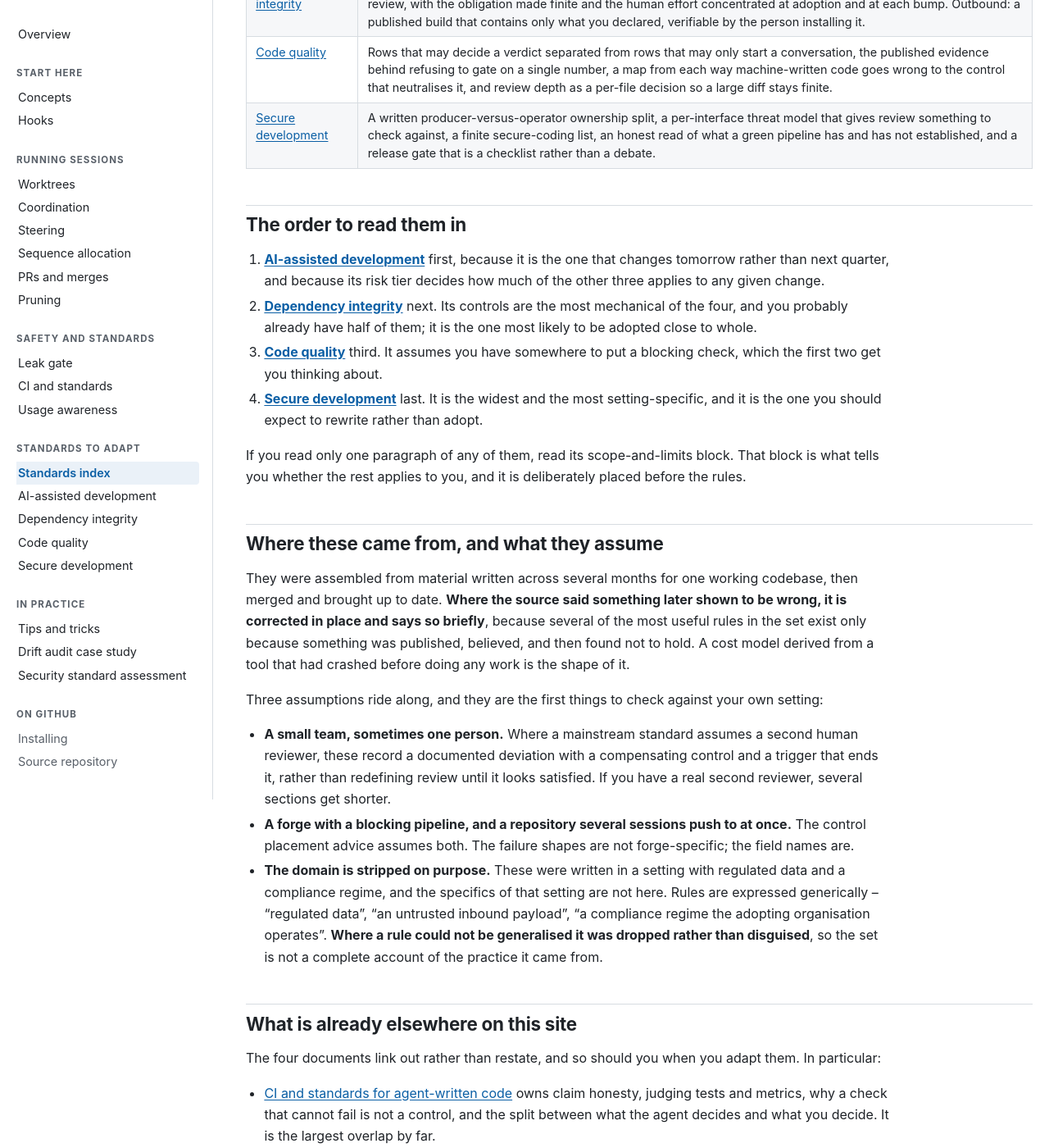
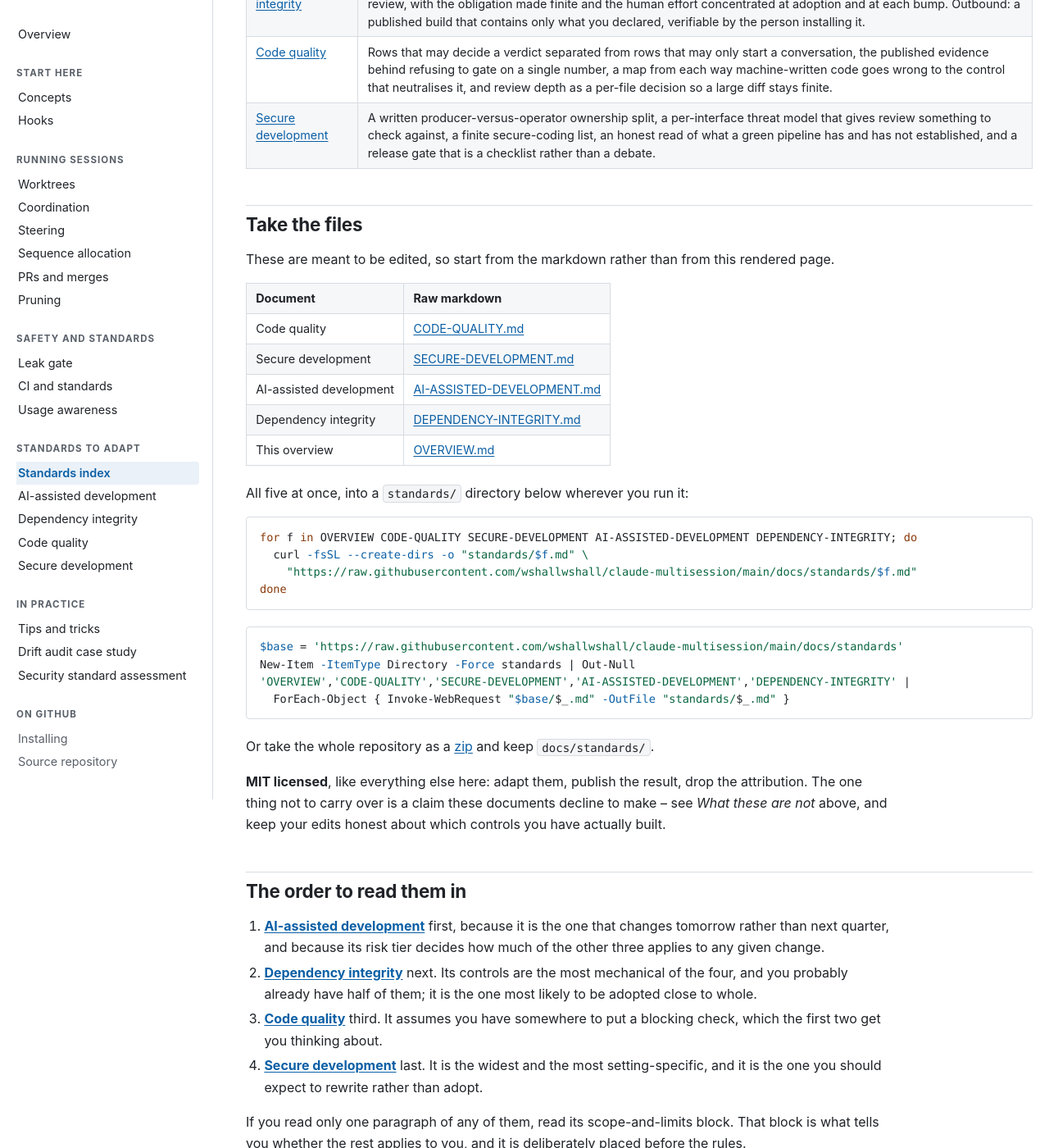
Before and after one commit to wshallwshall/claude-multisession, a Jekyll site: the page built from docs/standards/OVERVIEW.md, in a window 1280 px wide and 1400 px high, scrolled down 1596 px. Shown: the whole window at 82% size. Built offline with Jekyll 4.4.1, drawn with Linux system fonts in a browser that asks for light colours; our own code applies the rules of GitHub Pages for plain Markdown files.

Commit message:
docs(standards): hand the reader the files, not just the rendered pages
The four standards are meant to be edited, and the site published them only as
HTML. A reader who wanted to adopt one had to copy prose out of a web page.

The overview gains a "Take the files" section: a per-document raw-markdown link,
a sh loop and a PowerShell loop that fetch all five into a standards/ directory,
a whole-repository zip link, and the licence position stated where someone is
about to take them -- MIT, adapt and drop the attribution, but do not carry over
a claim the documents decline to make.

Each of the four also carries a one-line pointer under its opening paragraph, so
a reader arriving directly on a page rather than through the overview is not
stuck copying from HTML.

The drift pin is widened to match. It validated blob/main URLs only, so it would
have gone silently blind to raw.githubusercontent.com links the moment they were
added -- the pattern would have seen half the published URLs and reported a clean
pass. It now scans both forms, and two refinements were forced by the new
content rather than guessed at: a target carrying a shell variable is a template
inside a fetch snippet and is skipped, and a directory target is legitimate
because the snippets append a filename per iteration. Verified by planting a
broken raw link and confirming the pin fails, then restoring.

Verified: check-ascii clean over 86 files, leak gate exit 0, all six test files
pass.

````diff
--- a/docs/standards/OVERVIEW.md
+++ b/docs/standards/OVERVIEW.md
@@ -57,6 +57,42 @@ you are currently losing.
 | [Code quality](CODE-QUALITY.md) | Rows that may decide a verdict separated from rows that may only start a conversation, the published evidence behind refusing to gate on a single number, a map from each way machine-written code goes wrong to the control that neutralises it, and review depth as a per-file decision so a large diff stays finite. |
 | [Secure development](SECURE-DEVELOPMENT.md) | A written producer-versus-operator ownership split, a per-interface threat model that gives review something to check against, a finite secure-coding list, an honest read of what a green pipeline has and has not established, and a release gate that is a checklist rather than a debate. |
 
+## Take the files
+
+These are meant to be edited, so start from the markdown rather than from this rendered page.
+
+| Document | Raw markdown |
+|---|---|
+| Code quality | [CODE-QUALITY.md](https://raw.githubusercontent.com/wshallwshall/claude-multisession/main/docs/standards/CODE-QUALITY.md) |
+| Secure development | [SECURE-DEVELOPMENT.md](https://raw.githubusercontent.com/wshallwshall/claude-multisession/main/docs/standards/SECURE-DEVELOPMENT.md) |
+| AI-assisted development | [AI-ASSISTED-DEVELOPMENT.md](https://raw.githubusercontent.com/wshallwshall/claude-multisession/main/docs/standards/AI-ASSISTED-DEVELOPMENT.md) |
+| Dependency integrity | [DEPENDENCY-INTEGRITY.md](https://raw.githubusercontent.com/wshallwshall/claude-multisession/main/docs/standards/DEPENDENCY-INTEGRITY.md) |
+| This overview | [OVERVIEW.md](https://raw.githubusercontent.com/wshallwshall/claude-multisession/main/docs/standards/OVERVIEW.md) |
+
+All five at once, into a `standards/` directory below wherever you run it:
+
+```sh
+for f in OVERVIEW CODE-QUALITY SECURE-DEVELOPMENT AI-ASSISTED-DEVELOPMENT DEPENDENCY-INTEGRITY; do
+  curl -fsSL --create-dirs -o "standards/$f.md" \
+    "https://raw.githubusercontent.com/wshallwshall/claude-multisession/main/docs/standards/$f.md"
+done
+```
+
+```powershell
+$base = 'https://raw.githubusercontent.com/wshallwshall/claude-multisession/main/docs/standards'
+New-Item -ItemType Directory -Force standards | Out-Null
+'OVERVIEW','CODE-QUALITY','SECURE-DEVELOPMENT','AI-ASSISTED-DEVELOPMENT','DEPENDENCY-INTEGRITY' |
+  ForEach-Object { Invoke-WebRequest "$base/$_.md" -OutFile "standards/$_.md" }
+```
+
+Or take the whole repository as a
+[zip](https://github.com/wshallwshall/claude-multisession/archive/refs/heads/main.zip) and keep
+`docs/standards/`.
+
+**MIT licensed**, like everything else here: adapt them, publish the result, drop the attribution.
+The one thing not to carry over is a claim these documents decline to make -- see *What these are
+not* above, and keep your edits honest about which controls you have actually built.
+
 ## The order to read them in
 
 1. **[AI-assisted development](AI-ASSISTED-DEVELOPMENT.md)** first, because it is the one that
````
Also changed, not shown: docs/standards/AI-ASSISTED-DEVELOPMENT.md (+2 -0 lines), docs/standards/CODE-QUALITY.md (+2 -0 lines), docs/standards/DEPENDENCY-INTEGRITY.md (+2 -0 lines), docs/standards/SECURE-DEVELOPMENT.md (+2 -0 lines), tests/test_docs_do_not_drift.py (+25 -4 lines).
